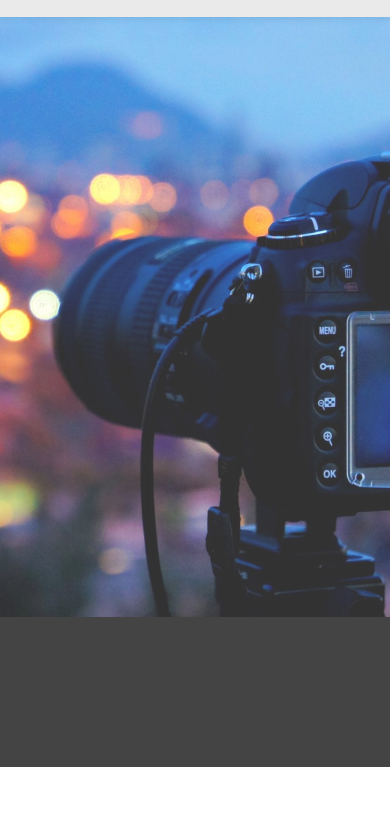
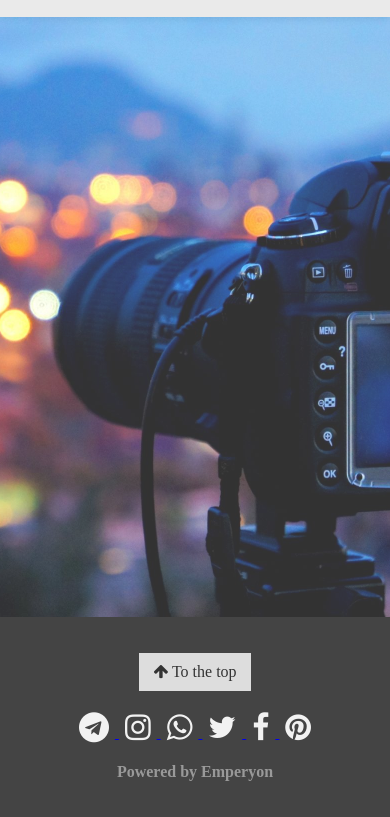
Before and after one commit to Emperyon/Portfolio-Photographer, a plain HTML site: page Paralax/index.html in a window 390 px wide. Shown: the part 4802-5619 px from the top of the page. Before the commit the page ends 5569 px from the top, so only its background shows below. Drawn offline with nearby package versions, Linux system fonts and the light colour scheme.

Commit message:
Footer completation
Finished footer and fixed some bugs
next update is full responsive

```diff
--- a/Paralax/index.html
+++ b/Paralax/index.html
@@ -7,6 +7,7 @@
     <meta name="viewport" content="width=device-width, initial-scale=1">
     <link rel="stylesheet" href="https://cdnjs.cloudflare.com/ajax/libs/font-awesome/4.7.0/css/font-awesome.min.css">
     <link rel="stylesheet" href="https://cdnjs.cloudflare.com/ajax/libs/animate.css/4.1.1/animate.min.css"/>
+    <link rel="stylesheet" href="https://cdnjs.cloudflare.com/ajax/libs/font-awesome/4.7.0/css/font-awesome.min.css">
     <title>Photographer Portfolio</title>
 </head>
 <body>
@@ -160,6 +161,17 @@
     <script src='./scripts.js'></script>
 </body>
 <footer>
-
+    <div class='foot-flex'>
+        <a href="#" class='top'> <span class='fa fa-arrow-up'></span> To the top</a>
+        <div class='icon-box'>
+            <a href="#"> <i class='fa fa-telegram'></i> </a>
+            <a href="#"> <i class='fa fa-instagram'></i> </a>
+            <a href="#"> <i class='fa fa-whatsapp'></i> </a>
+            <a href="#"> <i class='fa fa-twitter'></i> </a>
+            <a href="#"> <i class='fa fa-facebook'></i> </a>
+            <a href="#"> <i class='fa fa-pinterest'></i> </a>
+        </div>
+        <h4>Powered by Emperyon</h4>
+    </div>
 </footer>
 </html>
--- a/Paralax/style.css
+++ b/Paralax/style.css
@@ -156,7 +156,7 @@
     font-weight: 200;
 }
 .box-two img {
-    width: 250px;
+    width: 25%;
     height: auto;
     margin-right: 100px;
     box-shadow: 3px 6px 10px 0px rgba(0, 0, 0, 0.5);
@@ -451,6 +451,40 @@
 }
 footer {
     width: 100%;
+    height: 200px;
+    background-color: #444;
+    display: flex;
+    justify-content: center;
+    align-items: center;
+}
+.foot-flex {
+    width: 100%;
     height: 150px;
-    background-color: #444;
+    display: flex;
+    justify-content: space-around;
+    align-items: center;
+    flex-direction: column;
 }
+.top {
+    padding: 10px 14px;
+    color: #333;
+    text-decoration: none;
+    background-color: #ddd;
+}
+.top:hover {
+    background-color: #ccc;
+}
+.top:active {
+    background-color: #999;
+}
+.icon-box a i {
+    color: #f2f2f2;
+    font-size: 30px;
+    padding: 0 6px;
+}
+.icon-box a i:hover {
+    color: #aaa;
+}
+.foot-flex h4 {
+    color: #999;
+}
```
